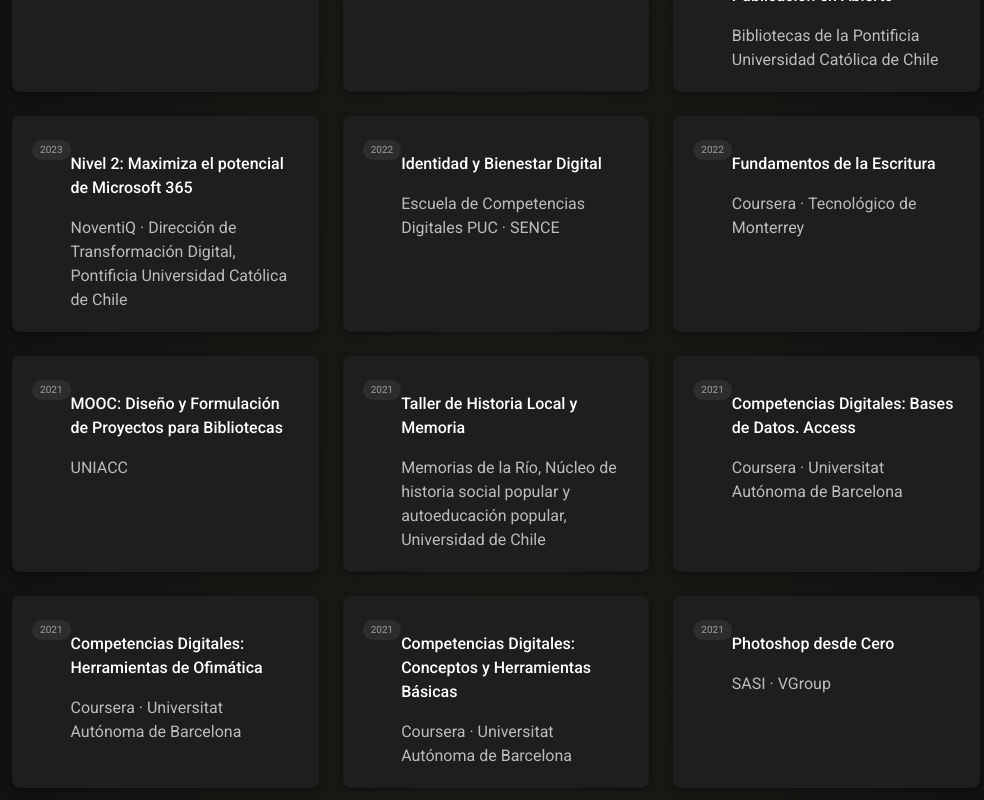
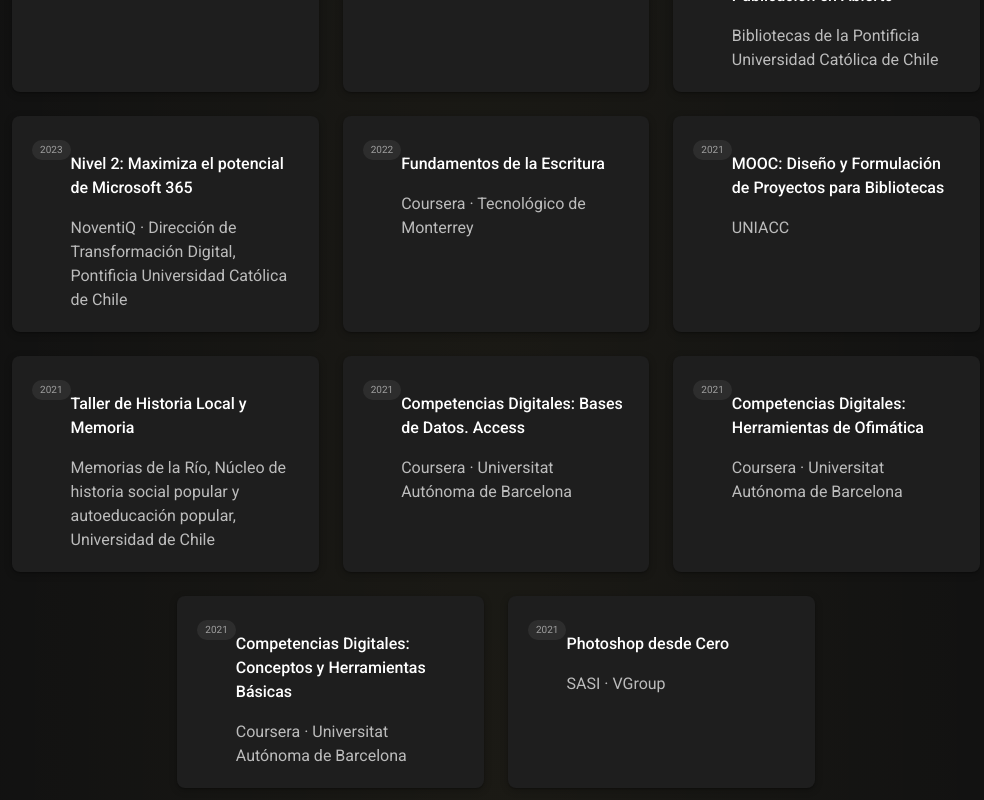
Before and after one commit to jltamayocabello-droid/mi-portafolio-vuetify, a Vue app: page / in a window 1280 px wide. Shown: the part 6927-7727 px from the top of the page, without its empty margins (144-1128 px from the left). Built offline with nearby package versions, Linux system fonts and the light colour scheme.

Commit message:
Se elimina certificación

```diff
--- a/src/pages/HomePage.vue
+++ b/src/pages/HomePage.vue
@@ -798,12 +798,6 @@
     },
     {
       year: '2022',
-      title: 'Identidad y Bienestar Digital',
-      provider: 'Escuela de Competencias Digitales PUC · SENCE',
-      color: 'grey',
-    },
-    {
-      year: '2022',
       title: 'Fundamentos de la Escritura ',
       provider: 'Coursera · Tecnológico de Monterrey',
       color: 'grey',
```
